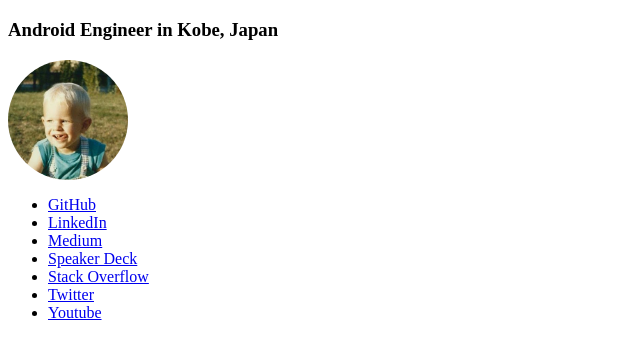
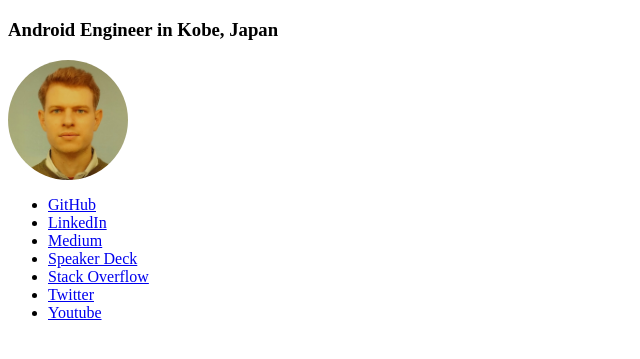
Before and after one commit to oldergod/oldergod.github.io, a plain HTML site: page index.html in a window 1280 px wide. Shown: the part 61-420 px from the top of the page, without its empty margins (0-640 px from the left). Drawn offline with Linux system fonts and the light colour scheme.

Commit message:
update pic

```diff
--- a/index.html
+++ b/index.html
@@ -13,7 +13,7 @@
 <body>
   <h1>Benoît Quenaudon</h1>
   <h3>Android Engineer in Kobe, Japan</h3>
-  <div style="width:120px;height:120px;background-image:url(./images/older-18mois.jpg);background-size:cover;border-radius:50%;background-repeat:no-repeat;background-position:center center;"></div>
+  <div style="width:120px;height:120px;background-image:url(./images/benoit.png);background-size:cover;border-radius:50%;background-repeat:no-repeat;background-position:center center;"></div>
   <ul>
     <li><a  href="https://github.com/oldergod" target="_blank">GitHub</a></li>
     <li><a  href="https://linkedin.com/in/bquenaudon/" target="_blank">LinkedIn</a></li>
```
Also changed, not shown: images/benoit.png (added), images/older-18mois.jpg (deleted).
